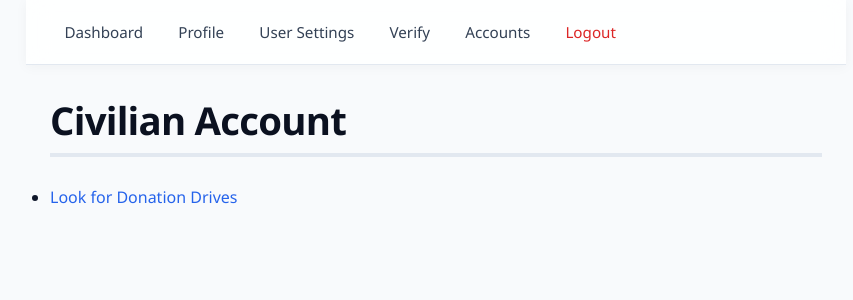
After one commit to Hypothalamus143/FlooD.Onate, a Django app: page /accounts/civilian_account in a window 1280 px wide. The commit adds this page. Shown: the top 300 px of the page, without its empty margins (204-1057 px from the left). Run offline with Django 5.2, Linux system fonts and the light colour scheme; a user stored in the database is signed in; tables that the repository leaves empty hold one stand-in row (values such as "Sample post").

Commit message:
feat: added civilian account views as well as views to see all donation drives

```diff
--- a/apps/accounts/urls.py
+++ b/apps/accounts/urls.py
@@ -6,4 +6,5 @@ app_name = "accounts"
 urlpatterns = [
     path('', views.accounts, name='accounts'),
     path('official_account', views.official_account, name='official_account'),
+    path('civilian_account', views.civilian_account, name='civilian_account'),
 ]
--- a/apps/accounts/views.py
+++ b/apps/accounts/views.py
@@ -17,3 +17,9 @@ def official_account(request):
     if official_account is None:
         return redirect("home:home")
     return render(request, "accounts/official_account.html", { "official_account": official_account})
+
+@login_required
+def civilian_account(request):
+    user = request.user
+    civilian_account = CivilianAccount.objects.get(user=user)
+    return render(request, "accounts/civilian_account.html", { "civilian_account": civilian_account})
--- a/apps/donation_drive/urls.py
+++ b/apps/donation_drive/urls.py
@@ -4,6 +4,7 @@ from . import views
 app_name = "donation_drive"
 
 urlpatterns = [
-    path('', views.donation_drive, name='donation_drive'),
+    path('', views.all_donation_drives, name='all_donation_drives'),
+    path('official_account/', views.official_account_donation_drives, name='official_account_donation_drives'),
     path('create_donation_drive', views.create_donation_drive, name='create_donation_drive'),
 ]
--- a/templates/accounts/accounts.html
+++ b/templates/accounts/accounts.html
@@ -4,7 +4,7 @@
     <h1>Accounts</h1>
     <ul>
         {% if civilian_account %}
-            <li>Civilian Account</li>
+            <li><a href="{% url 'accounts:civilian_account' %}">Civilian Account</a></li>
         {% endif %}
         {% if official_account %}
             <li><a href="{% url 'accounts:official_account' %}">Official Account</a></li>
--- /dev/null
+++ b/templates/accounts/civilian_account.html
@@ -0,0 +1,8 @@
+{% extends 'base.html' %}
+{%block title%}Civilian Account{% endblock %}
+{% block content %}
+    <h1>Civilian Account</h1>
+    <ul>
+        <li><a href="{% url 'donation_drive:all_donation_drives' %}">Look for Donation Drives</a></li>
+    </ul>
+{% endblock %}
--- a/templates/accounts/official_account.html
+++ b/templates/accounts/official_account.html
@@ -3,7 +3,7 @@
 {% block content %}
     <h1>Official Account</h1>
     <ul>
-        <li><a href="{% url 'donation_drive:donation_drive' %}">Donation Drives</a></li>
+        <li><a href="{% url 'donation_drive:official_account_donation_drives' %}">Donation Drives</a></li>
         <li><a href="{% url 'donation_drive:create_donation_drive' %}">Create New Donation Drive</a></li>
     </ul>
 {% endblock %}
```
Also changed, not shown: apps/donation_drive/views.py (+8 -2 lines), templates/donation_drive/donation_drives.html (added, +27 -0 lines), templates/donation_drive/all_donation_drives.html (renamed from templates/donation_drive/donation_drive.html).
